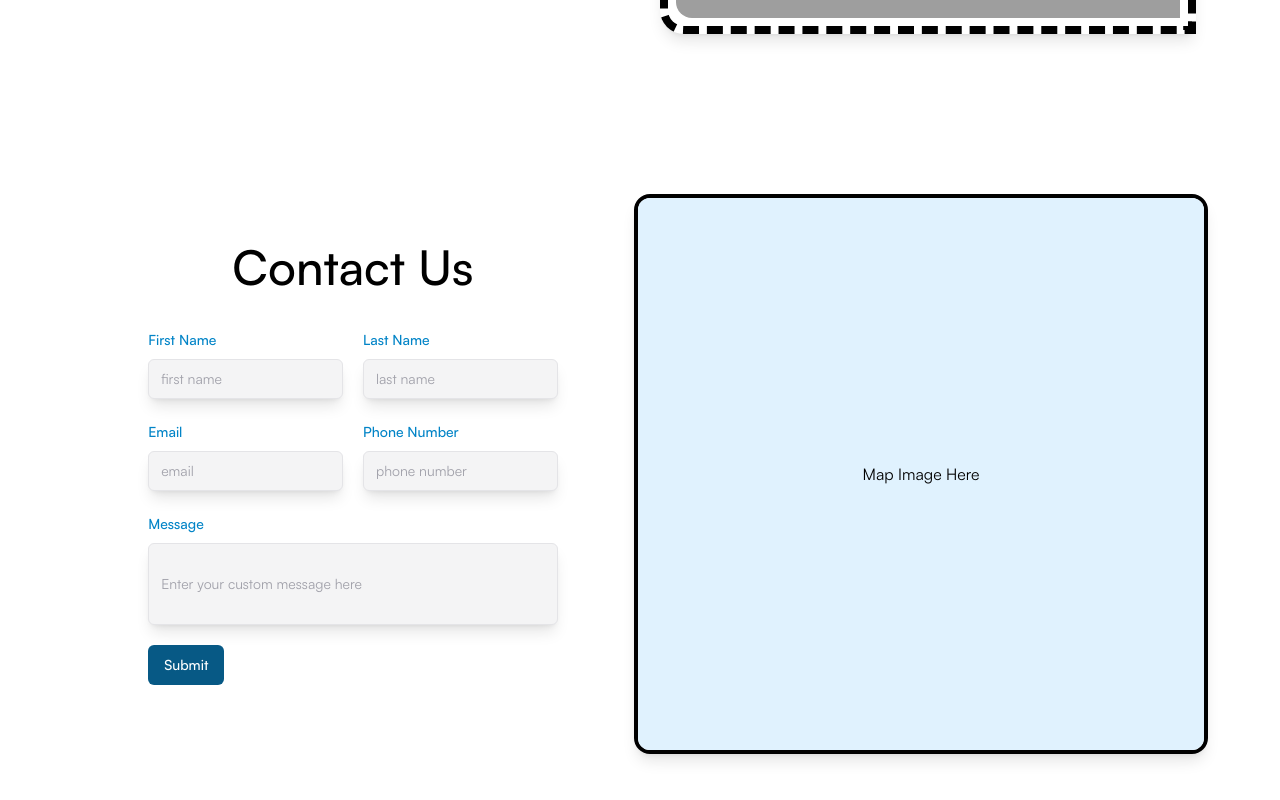
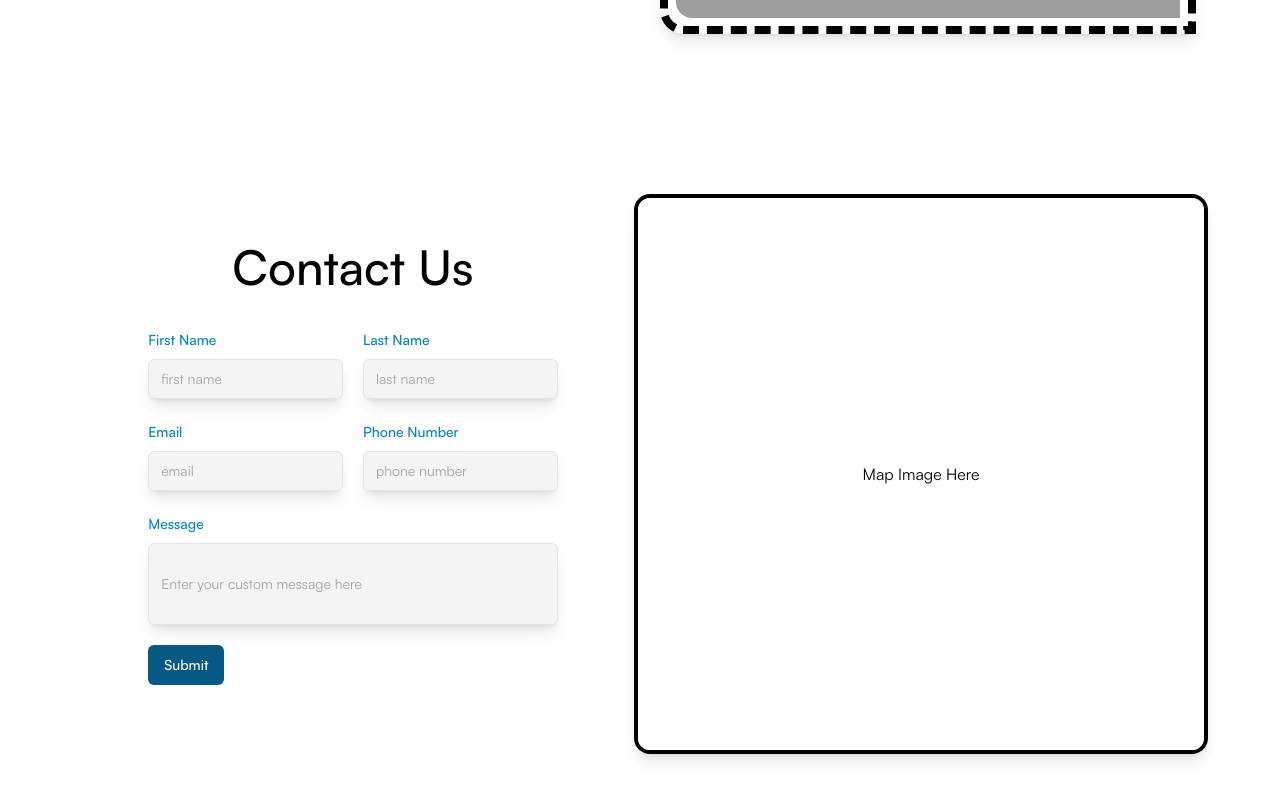
Before and after one commit to JJ-LXIX/dental-site-test, a Next.js app: page / in a window 1280 px wide. Shown: the part 2419-3219 px from the top of the page. Built offline with nearby package versions, Linux system fonts and the light colour scheme; grey boxes are pictures that could not be loaded.

Commit message:
made map component smaller on smaller devices

```diff
--- a/components/ContactFormSection/MapComponent.jsx
+++ b/components/ContactFormSection/MapComponent.jsx
@@ -7,7 +7,7 @@ import React from "react";
 
 function MapComponent({}) {
   return (
-    <div className="relative mx-auto h-screen w-[80%] overflow-hidden rounded-2xl  border-4 border-black p-2 shadow-lg md:h-[50vh] md:w-full lg:h-[70vh]">
+    <div className="relative mx-auto h-[50svh] w-[80%] overflow-hidden rounded-2xl border-4  border-black p-2 shadow-lg md:h-[50vh]  md:w-full lg:h-[70vh]">
       {/* <Map
         mapLib={maplibregl}
         className="absolute inset-0 p-2 rounded-2xl"
@@ -22,7 +22,7 @@ function MapComponent({}) {
         <NavigationControl position="top-left" />
         <Marker longitude={78.042} latitude={27.173} color="red" />
       </Map> */}
-      <p className="absolute inset-0 flex items-center justify-center bg-sky-100 text-center text-black">
+      <p className="absolute inset-0 flex items-center justify-center bg-white text-center text-black">
         Map Image Here
       </p>
     </div>
```
